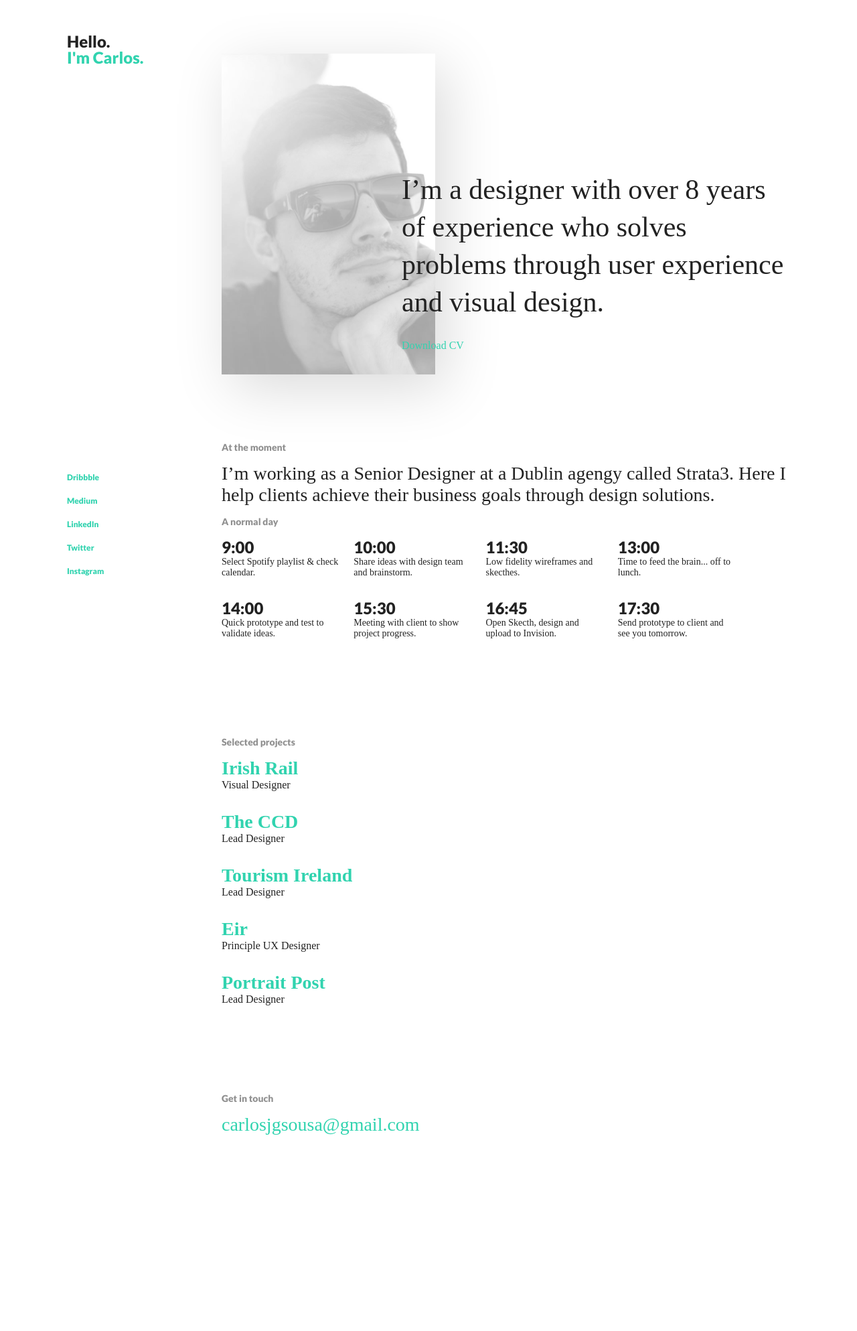
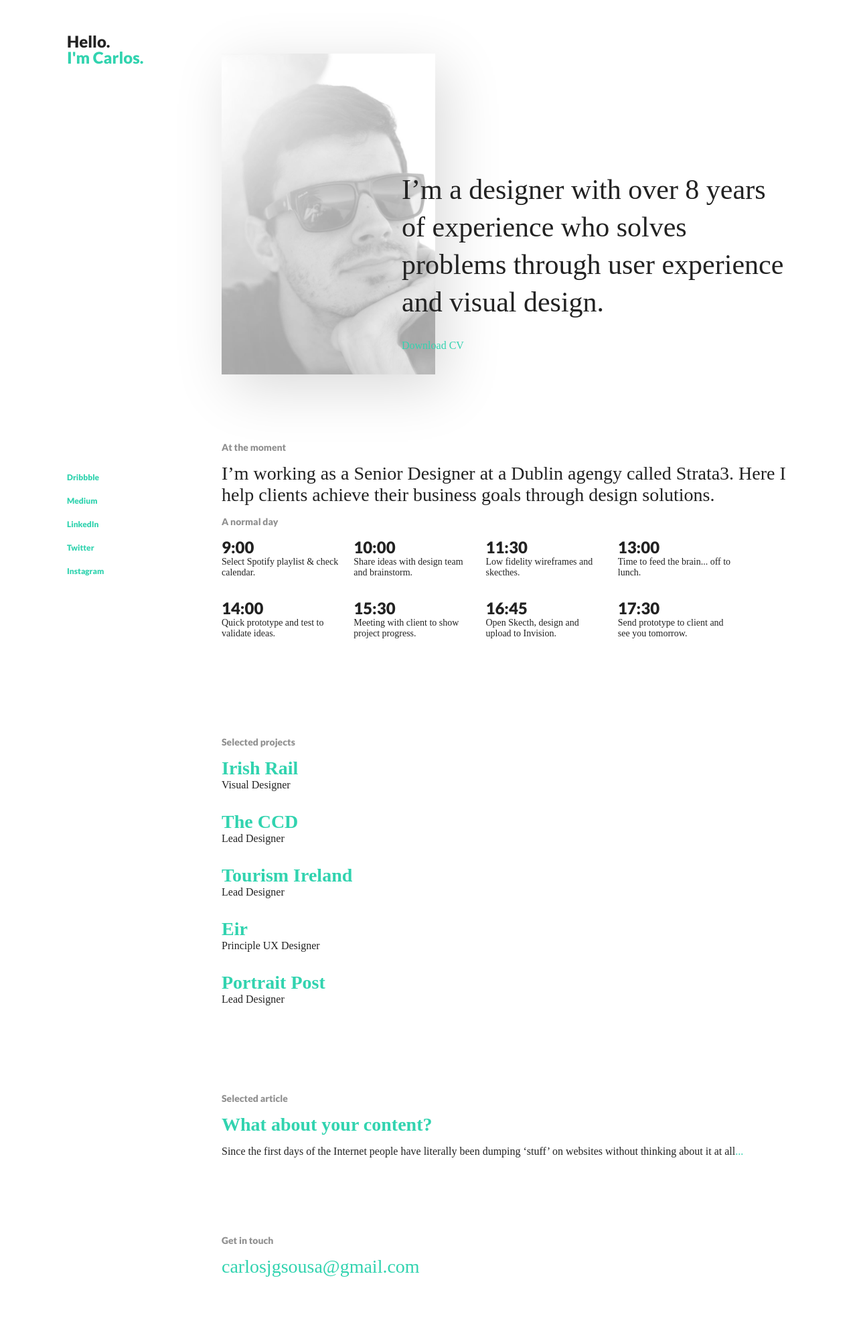
Before and after one commit to carlosjgsousa/carlosjgsousa.github.io, a Jekyll site: the page built from index.html, in a window 1280 px wide. Shown: the whole page at 67% size. Built offline with Jekyll 4.4.1, drawn with Linux system fonts in a browser that asks for light colours; nearby versions of some CDN libraries; before the commit the page ends 1775 px from its top, so only the background shows below that.

Commit message:
adding selected article

```diff
--- a/_sass/_layout.scss
+++ b/_sass/_layout.scss
@@ -204,12 +204,19 @@
   font-size: 28px;
   display: inline-block;
   transition: all .2s ease-in-out;
+  @include media-query($on-palm) {
+    font-size: 24px;
+  }
 }
 .contact .contact-link:hover {
   margin-left: 2px;
   @include media-query($on-palm) {
     margin-left: 0;
   }
+}
+
+.selected-article h2 {
+  font-size: 28px;
 }
 /**
  * Posts
--- a/index.html
+++ b/index.html
@@ -98,6 +98,11 @@ layout: default
       </li>
     </ul>
   </div>
+  <div class="selected-article spacer">
+    <h3 class="title-tag">Selected article</h3>
+    <h2><a class="color-change" href="https://medium.com/@carlosjgsousa/what-about-your-content-c851de0dcf1a#.9ng0zbd7b">What about your content?</a></h2>
+    <p>Since the first days of the Internet people have literally been dumping ‘stuff’ on websites without thinking about it at all<a class="color-change" href="https://medium.com/@carlosjgsousa/what-about-your-content-c851de0dcf1a#.9ng0zbd7b">...</a></p>
+  </div>
   <div class="contact spacer">
     <h3 class="title-tag">Get in touch</h3>
     <a class="contact-link color-change" href="mailto:carlosjgsousa@gmail.com?subject=Hi Carlos!">carlosjgsousa@gmail.com</a>
```
